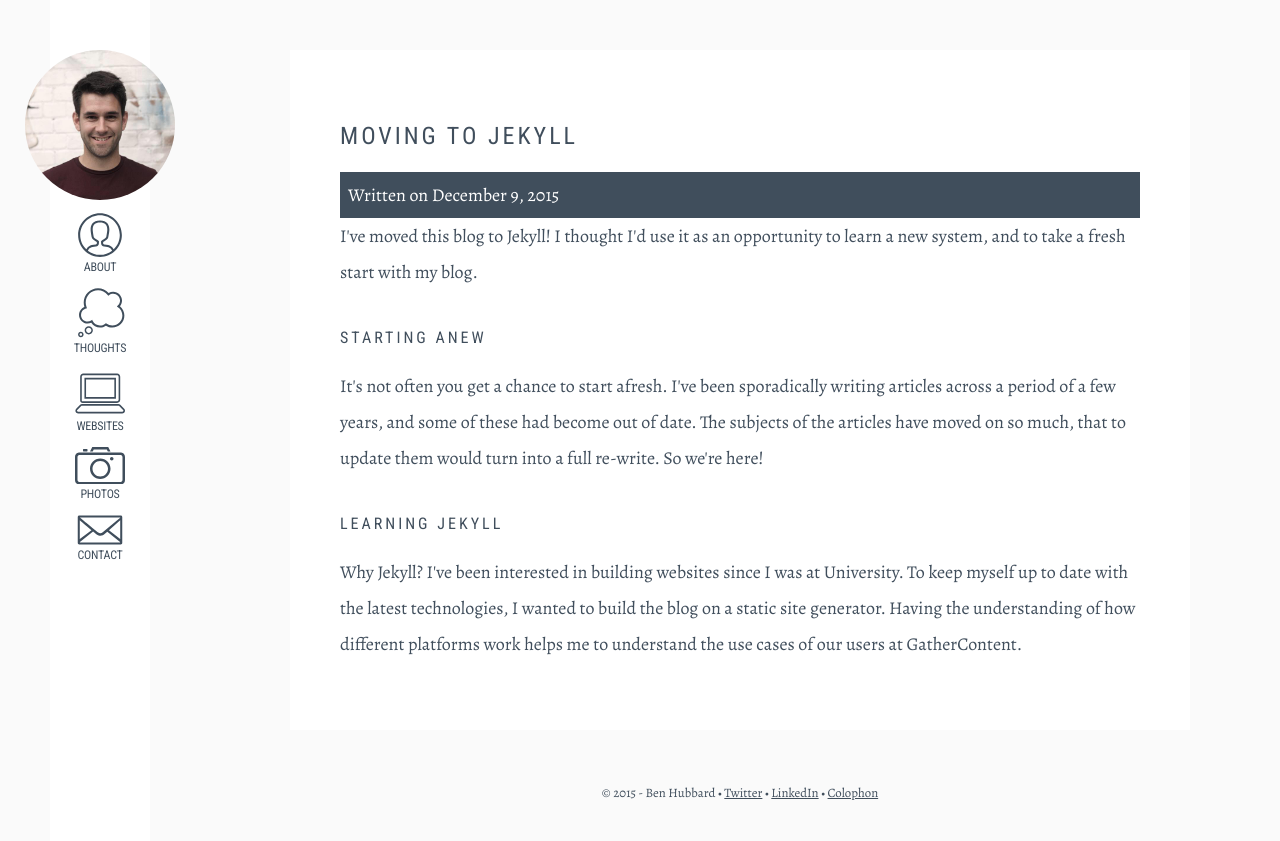
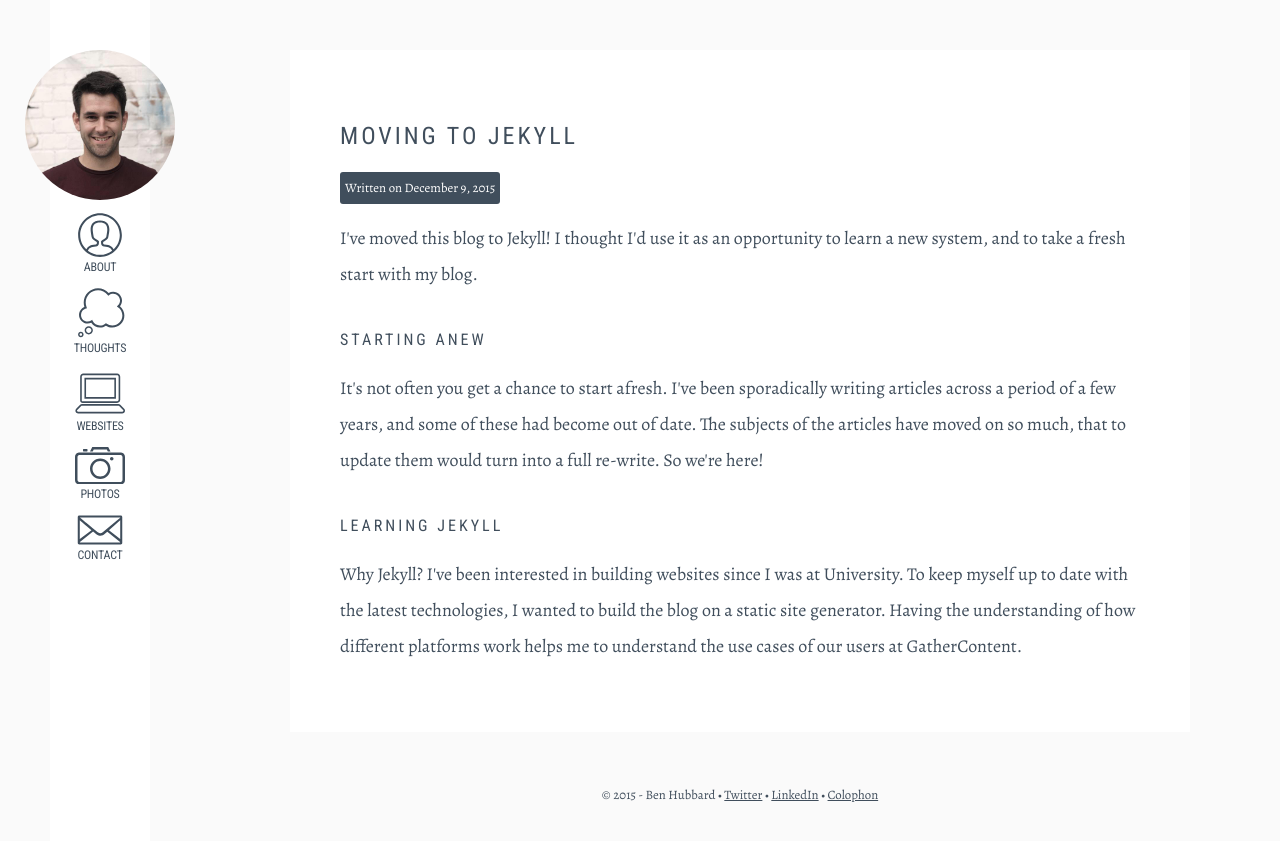
Before and after one commit to benhubbard434/benhubbard, a Jekyll site: the page built from _posts/2015-12-9-Moving-to-Jekyll.html, in a window 1280 px wide. Shown: the top 841 px of the page. Built offline with Jekyll 4.4.1, drawn with Linux system fonts in a browser that asks for light colours; nearby versions of some CDN libraries; Markdown is read by kramdown in place of the engine named in the settings.

Commit message:
date updates
date updates

```diff
--- a/assets/css/app.css
+++ b/assets/css/app.css
@@ -234,13 +234,16 @@ a,abbr,acronym,address,applet,article,aside,audio,b,big,blockquote,body,canvas,c
 			color: #404e5c;
 		}
 		.date {
-			display: block;
+			display: inline-block;
 			background: #404e5c;
-			padding: 5px 8px;
+			padding: 3px 5px;
+			border-radius: 3px;
+			margin-bottom: 16px;
 		}
 		.date p {
 			color: white;
 			margin: 0;
+			font-size: 80%;
 		}
 		/*
     Mobile Menu Core Style
```
